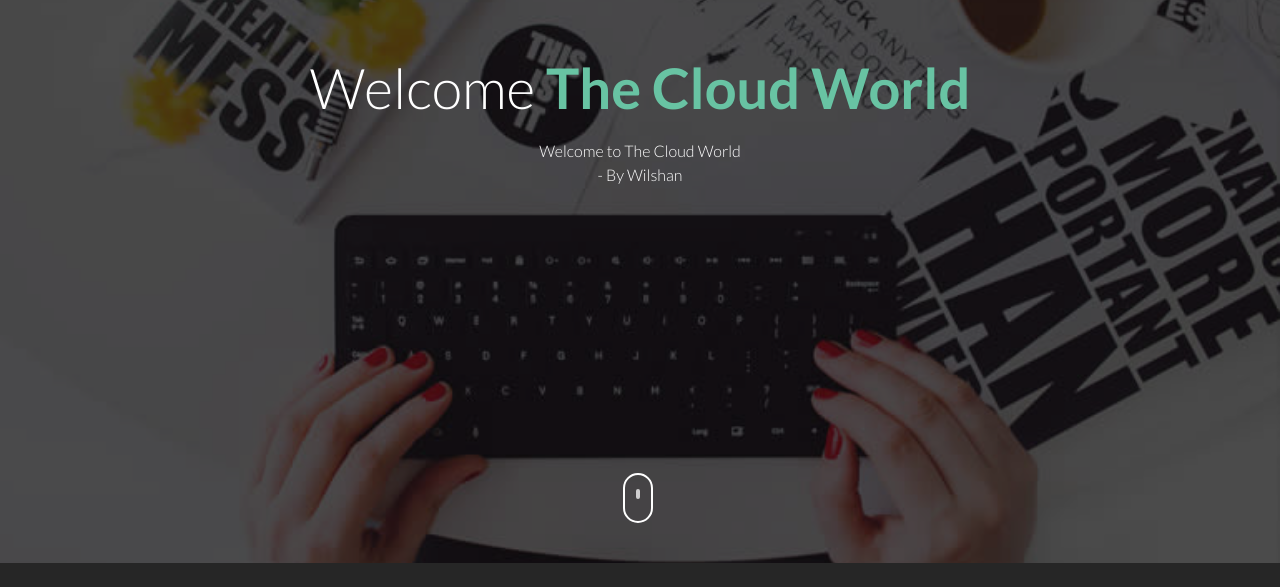
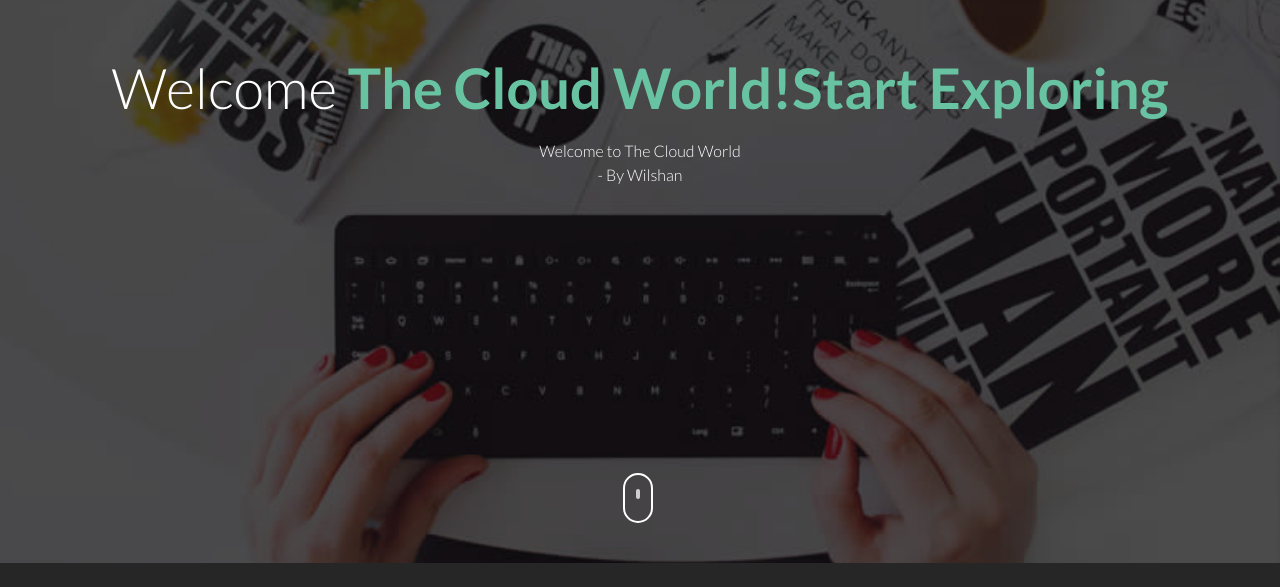
Before and after one commit to Ssatvik/codepipeline-s3, a plain HTML site: page index.html in a window 1280 px wide. Shown: the part 237-824 px from the top of the page. Drawn offline with Linux system fonts and the light colour scheme.

Commit message:
Update index.html

```diff
--- a/index.html
+++ b/index.html
@@ -39,7 +39,7 @@
 				<div class="col-md-12 text-center st-header-content">
 					<div class="logo"><a href=""><img src="images/logo.png" alt=""></a></div>
 					<div class="st-header-title">
-						<h2>Welcome <span>The Cloud World</span></h2>
+						<h2>Welcome <span>The Cloud World!Start Exploring</span></h2>
 						<p>Welcome to The Cloud World <br /> - By Wilshan </p>
 					</div>
 				</div>
```
